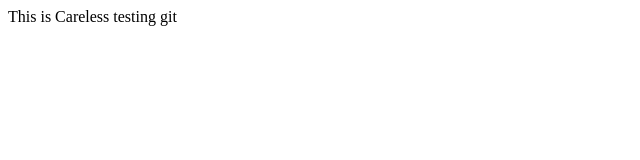
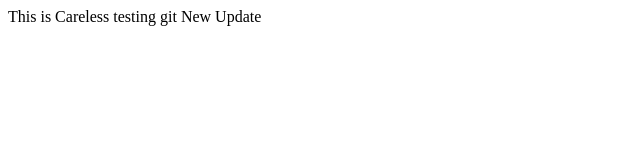
Before and after one commit to CarelessDeveloper/GitLearning, a plain HTML site: page index.html in a window 1280 px wide. Shown: the whole page, without its empty margins (0-640 px from the left). Drawn offline with Linux system fonts and the light colour scheme.

Commit message:
Update 1.6

```diff
--- a/index.html
+++ b/index.html
@@ -4,5 +4,6 @@
     </head>
     <body>
         This is Careless testing git
+        New Update
     </body>
 </html>
```
